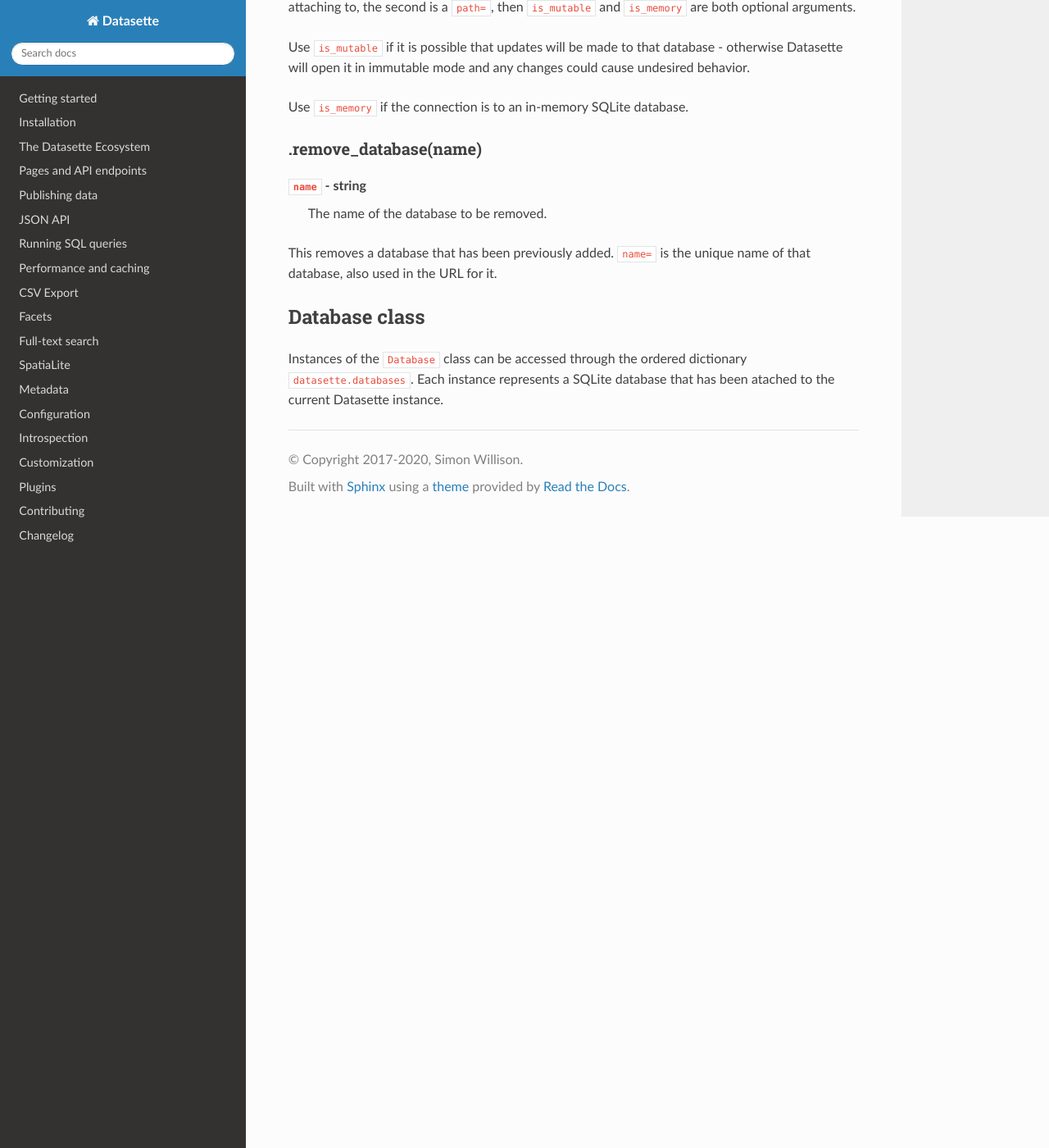
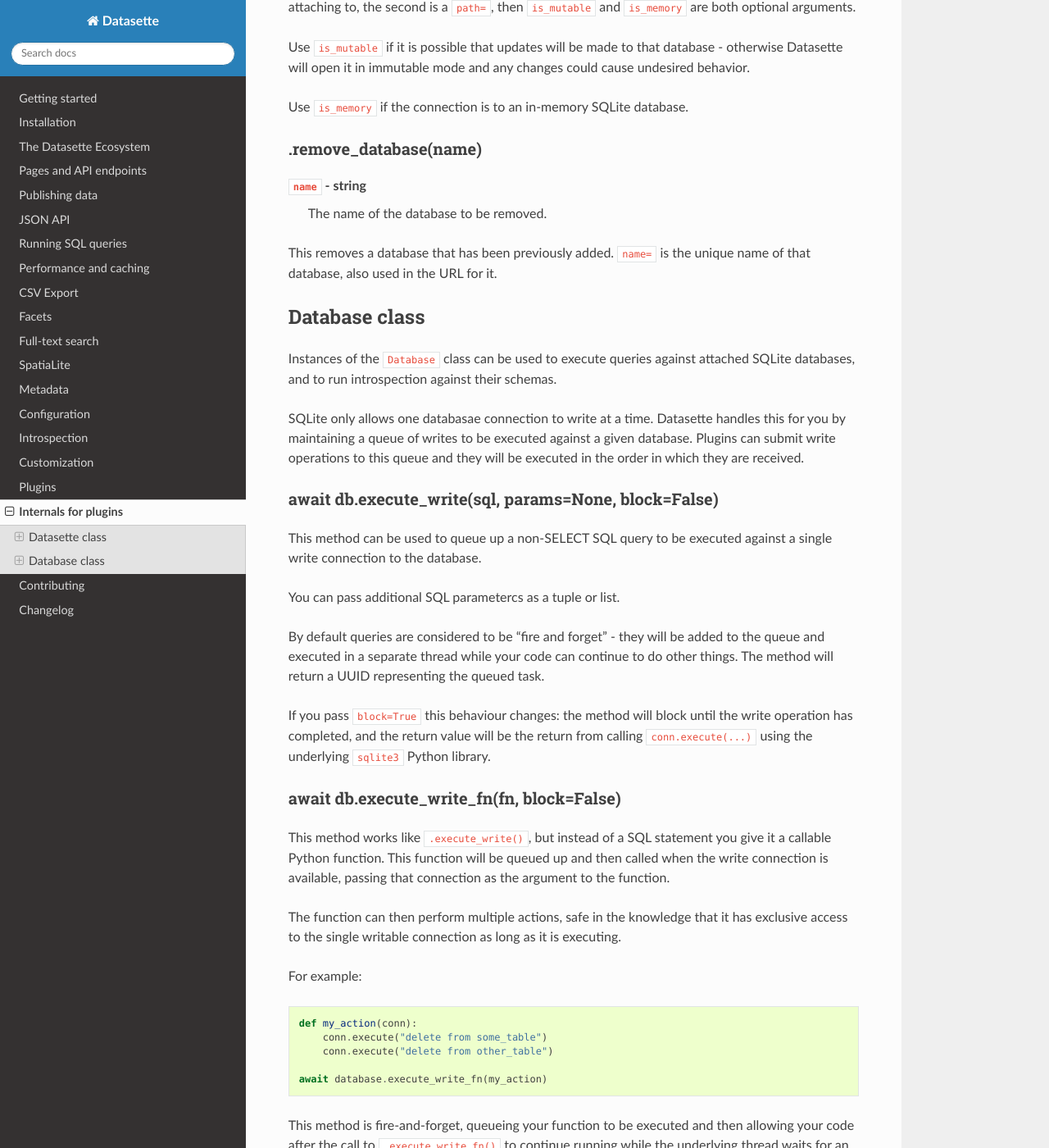
Before and after one commit to simonw/datasette, a Sphinx documentation site: the page built from docs/internals.rst, in a window 1280 px wide and 1400 px high, scrolled down 1743 px. Shown: the whole window at 82% size. Built offline with Sphinx 7.4.7 and the Read the Docs theme 2.0.0, drawn with Linux system fonts in a browser that asks for light colours; pages that are not in the unit, such as notebooks, are missing from menus; some of the changed text lies outside the part shown.

Commit message:
Docs for execute_write() and execute_write_fn()

```diff
--- a/docs/index.rst
+++ b/docs/index.rst
@@ -34,7 +34,7 @@ Contents
    introspection
    custom_templates
    plugins
-   datasette
+   internals
    contributing
    changelog
 
--- a/docs/internals.rst
+++ b/docs/internals.rst
@@ -92,4 +92,57 @@ This removes a database that has been previously added. ``name=`` is the unique
 Database class
 ~~~~~~~~~~~~~~
 
-Instances of the ``Database`` class can be accessed through the ordered dictionary ``datasette.databases``. Each instance represents a SQLite database that has been atached to the current Datasette instance.
+Instances of the ``Database`` class can be used to execute queries against attached SQLite databases, and to run introspection against their schemas.
+
+SQLite only allows one databasae connection to write at a time. Datasette handles this for you by maintaining a queue of writes to be executed against a given database. Plugins can submit write operations to this queue and they will be executed in the order in which they are received.
+
+.. _database_execute_write:
+
+await db.execute_write(sql, params=None, block=False)
+-----------------------------------------------------
+
+This method can be used to queue up a non-SELECT SQL query to be executed against a single write connection to the database.
+
+You can pass additional SQL parametercs as a tuple or list.
+
+By default queries are considered to be "fire and forget" - they will be added to the queue and executed in a separate thread while your code can continue to do other things. The method will return a UUID representing the queued task.
+
+If you pass ``block=True`` this behaviour changes: the method will block until the write operation has completed, and the return value will be the return from calling ``conn.execute(...)`` using the underlying ``sqlite3`` Python library.
+
+.. _database_execute_write:
+
+await db.execute_write_fn(fn, block=False)
+------------------------------------------
+
+This method works like ``.execute_write()``, but instead of a SQL statement you give it a callable Python function. This function will be queued up and then called when the write connection is available, passing that connection as the argument to the function.
+
+The function can then perform multiple actions, safe in the knowledge that it has exclusive access to the single writable connection as long as it is executing.
+
+For example:
+
+.. code-block:: python
+
+    def my_action(conn):
+        conn.execute("delete from some_table")
+        conn.execute("delete from other_table")
+
+    await database.execute_write_fn(my_action)
+
+This method is fire-and-forget, queueing your function to be executed and then allowing your code after the call to ``.execute_write_fn()`` to continue running while the underlying thread waits for an opportunity to run your function. A UUID representing the queued task will be returned.
+
+If you pass ``block=True`` your calling code will block until the function has been executed. The return value to the ``await`` will be the return value of your function.
+
+If your function raises an exception and you specified ``block=True``, that exception will be propagated up to the ``await`` line. With ``block=False`` any exceptions will be silently ignored.
+
+Here's an example of ``block=True`` in action:
+
+.. code-block:: python
+
+    def my_action(conn):
+        conn.execute("delete from some_table where id > 5")
+        return conn.execute("select count(*) from some_table").fetchone()[0]
+
+    try:
+        num_rows_left = await database.execute_write_fn(my_action, block=True)
+    except Exception as e:
+        print("An error occurred:", e)
```
